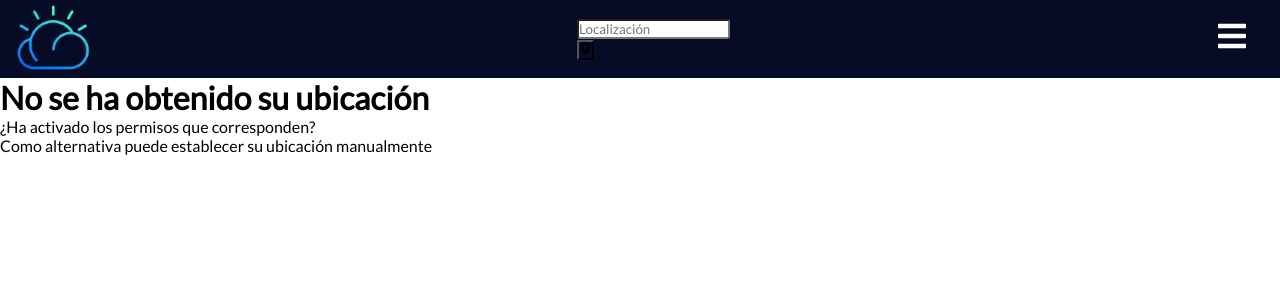
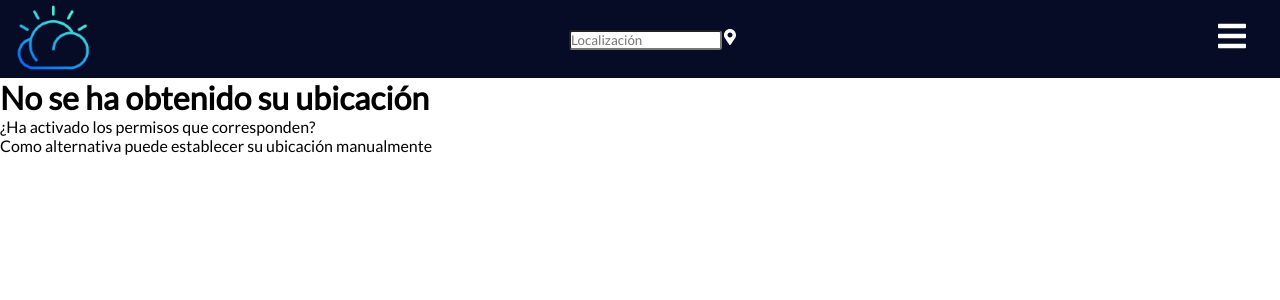
Before and after one commit to CyohProject/meteo-app, a React (Create React App) app in the folder app/: page / in a window 1280 px wide. Shown: the top 300 px of the page. Built offline with nearby package versions, Linux system fonts and the light colour scheme; no server answers.

Commit message:
Update style & actual location functionality

```diff
--- a/app/src/components/Location.jsx
+++ b/app/src/components/Location.jsx
@@ -1,9 +1,10 @@
 import { useState } from 'react'
 import { useDispatch } from 'react-redux'
-import { useNavigate } from 'react-router-dom'
+import { useNavigate, Link } from 'react-router-dom'
 import { obtainLocInfoManual } from '../reducers/locationReducer.js'
 import '../styles/Location.css'
 import { FaMapMarkerAlt } from 'react-icons/fa'
+import { IconContext } from 'react-icons/lib'
 
 /**
  * TODO
@@ -29,10 +30,11 @@ export default function Location () {
 
   const _onClick = e => {
     e.preventDefault()
-    navigate('/')
+    document.location.reload()
   }
 
   return (
+    <IconContext.Provider value={{ color: 'white' }}>
       <div id='location'>
         <form onSubmit={handleLoc}>
           <input
@@ -44,9 +46,11 @@ export default function Location () {
             onChange={({ target }) => setLocName(target.value)}
           />
         </form>
-      <button onClick={_onClick}>
+        <Link to='#' onClick={_onClick}>
           <FaMapMarkerAlt />
-      </button>
+        </Link>
       </div>
+    </IconContext.Provider>
+
   )
 }
--- a/app/src/styles/Location.css
+++ b/app/src/styles/Location.css
@@ -1,6 +1,6 @@
 /* Manual */
 #location {
-  justify-content: space-between;
+  display: flex;
 }
 
 #location-manual {
@@ -9,6 +9,8 @@
 
 button {
   background: none;
+  border: none;
+  margin-left: 3px;
 }
 /* MAP */
 .marker {
```
Lines whose indentation alone changed are shown as unchanged.
